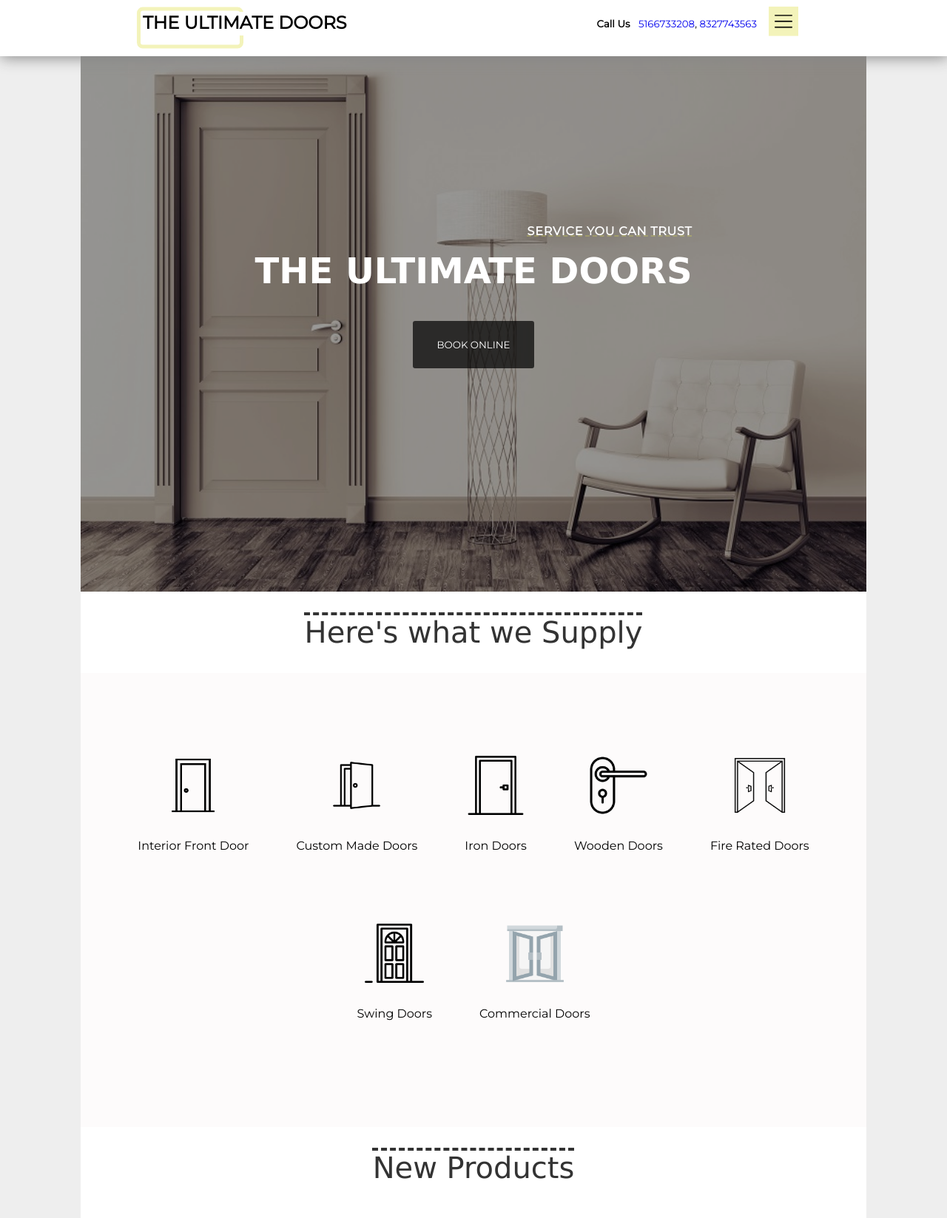
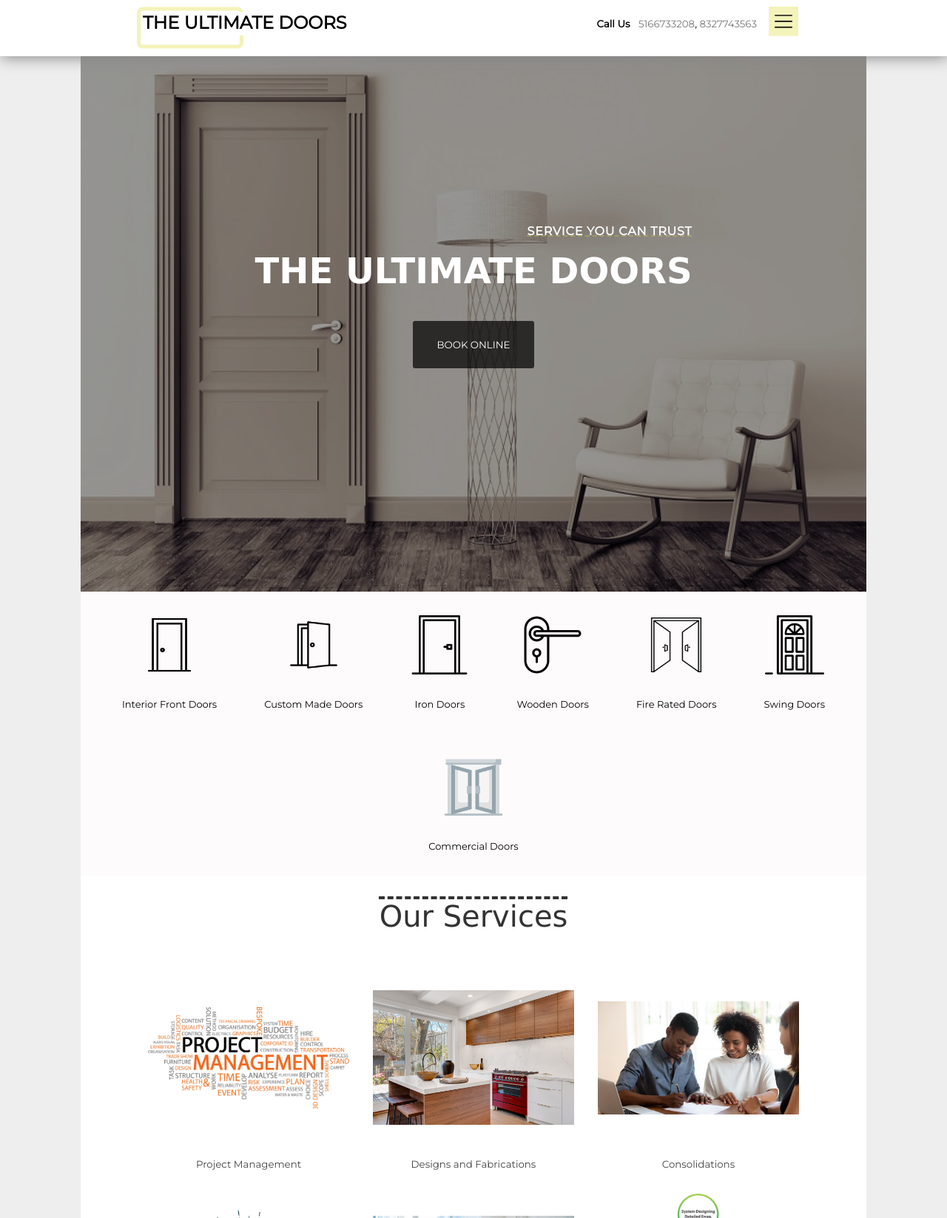
Before and after one commit to Akindele-Ebenezer/the-ultimate-doors, a PHP site: page / in a window 1280 px wide. Shown: the top 1647 px of the page at 74% size. Run offline with PHP 8.4, Linux system fonts and the light colour scheme.

Commit message:
Add files via upload

```diff
--- a/index.html
+++ b/index.html
@@ -45,8 +45,6 @@
             </div>
         </section>
 
-        <section class="sec-1-sub-title">Here's what we Supply</section>
-
         <section class="sec-1-sub">
             <div class="sec-1-sub-inner">
                 <div class="door">
@@ -54,7 +52,7 @@
                         <img src="images/door-1.png">
                     </div>
                     <div>
-                        Interior Front Door
+                        Interior Front Doors
                     </div>
                 </div>
                 <div class="door">
@@ -108,96 +106,68 @@
             </div>
         </section>
 
-        <section class="sec-2-title">New Products</section>
+        <section class="sec-2-title">Our Services</section>
 
         <section class="sec-2">
             <div class="sec-inner">
-                <div class="doors">
-                    <div class="doors-img" style="background-image: url(https://st.hzcdn.com/simgs/pictures/hallways/castlewood-dr-janet-biddick-designs-img~7ba157f50ca3bcb2_3-4843-1-8990050.jpg);">
+                <div class="services">
+                    <div class="services-img" style="background-image: url(images/project-management.jpg);">
                     </div>
                     <div>
                         <small>
-                            <p>ORDER</p> - <p>$55.00 – $70.00</p>
+                            <p>Project Management</p>
                         </small>
                     </div>
-                    <button>SELECT OPTION</button>
                 </div>
 
-                <div class="doors">
-                    <div class="doors-img" style="background-image: url(https://st.hzcdn.com/simgs/pictures/bedrooms/signature-interior-door-gallery-homestory-doors-of-chicago-img~18a147d603a479f0_3-5946-1-29ed5f0.jpg);
+                <div class="services">
+                    <div class="services-img" style="background-image: url(images/designs-and-fabrications.jpg);
                     "></div>
                     <div>
                         <small>
-                            <p>ORDER</p> - <p>$55.00 – $70.00</p>
+                            <p>Designs and Fabrications</p>
                         </small>
                     </div>
-                    <button>SELECT OPTION</button>
                 </div>
 
-                <div class="doors">
-                    <div class="doors-img" style="background-image: url(https://st.hzcdn.com/simgs/pictures/kitchens/interior-doors-schaaf-window-co-inc-img~22c117f00afdcf21_3-3079-1-79da07a.jpg);
+                <div class="services">
+                    <div class="services-img" style="background-image: url(images/consolidations.jpg);
                     "></div>
                     <div>
                         <small>
-                            <p>ORDER</p> - <p>$55.00 – $70.00</p>
+                            <p>Consolidations</p>
                         </small>
                     </div>
-                    <button>SELECT OPTION</button>
                 </div>
 
-                <div class="doors">
-                    <div class="doors-img" style="background-image: url(https://st.hzcdn.com/simgs/pictures/hallways/interior-doors-schaaf-window-co-inc-img~93311eb60e2f632f_3-3893-1-f503e30.jpg);
+                <div class="services">
+                    <div class="services-img" style="background-image: url(images/supplies-and-delivery.jpg);
                     "></div>
                     <div>
                         <small>
-                            <p>ORDER</p> - <p>$55.00 – $70.00</p>
+                            <p>Supplies and Delivery</p>
                         </small>
                     </div>
-                    <button>SELECT OPTION</button>
                 </div>
 
-                <div class="doors">
-                    <div class="doors-img" style="background-image: url(https://st.hzcdn.com/simgs/pictures/living-rooms/transitional-living-room-schaaf-window-co-inc-img~0d812fd50afdcf1c_3-3074-1-bddff53.jpg);
+                <div class="services">
+                    <div class="services-img" style="background-image: url(images/walk-through.jpeg);
                     "></div>
                     <div>
                         <small>
-                            <p>ORDER</p> - <p>$55.00 – $70.00</p>
+                            <p>Walk Through</p>
                         </small>
                     </div>
-                    <button>SELECT OPTION</button>
                 </div>
 
-                <div class="doors">
-                    <div class="doors-img" style="background-image: url(https://st.hzcdn.com/simgs/pictures/bedrooms/signature-interior-door-gallery-homestory-doors-of-chicago-img~7c81e6c903a4787f_3-5955-1-b8708ef.jpg);
+                <div class="services">
+                    <div class="services-img" style="background-image: url(images/turn-key.jpg);
                     "></div>
                     <div>
                         <small>
-                            <p>ORDER</p> - <p>$55.00 – $70.00</p>
+                            <p>Turn Key</p>
                         </small>
                     </div>
-                    <button>SELECT OPTION</button>
-                </div>
-
-                <div class="doors">
-                    <div class="doors-img" style="background-image: url(https://st.hzcdn.com/simgs/pictures/bedrooms/signature-interior-door-gallery-homestory-doors-of-chicago-img~e8d1a2b403a47c7e_3-5944-1-da57d1a.jpg);
-                    "></div>
-                    <div>
-                        <small>
-                            <p>ORDER</p> - <p>$55.00 – $70.00</p>
-                        </small>
-                    </div>
-                    <button>SELECT OPTION</button>
-                </div>
-
-                <div class="doors">
-                    <div class="doors-img" style="background-image: url(https://st.hzcdn.com/simgs/pictures/family-rooms/menlo-park-project-supple-homes-inc-img~c05162010de92258_3-2532-1-8640900.jpg);
-                    "></div>
-                    <div>
-                        <small>
-                            <p>ORDER</p> - <p>$55.00 – $70.00</p>
-                        </small>
-                    </div>
-                    <button>SELECT OPTION</button>
                 </div>
             </div>
         </section>
@@ -240,7 +210,7 @@
             <div class="sec-4-inner">
                 <div>
                     <h2>Interiors That Inspire</h2>
-                    <p>Lorem ipsum dolor sit amet, consectetur adipisicing elit. Saepe iure ut nobis numquam itaque fugiat, explicabo impedit molestiae asperiores rem?</p>
+                    <p>All Front and Entrance doors, Icon Steel or Hard Core Wooden Sliding Doors,  Custom-made to fit. <br><br> Fire Rated Door of all Grades and Specification.. <br> Interior Doors and many more, <br> based in Houston and US.</p>
                     <p>MORE ABOUT US --></p>
                 </div>
             </div>
@@ -317,7 +287,7 @@
                     <h2></h2>
                     <h1>THE ULTIMATE DOORS</h1>
                     <br>
-                    Lorem ipsum dolor sit amet consectetur adipisicing elit. Incidunt soluta saepe quos vero dolore facilis itaque cupiditate harum cumque quas?
+                    <p>All Front and Entrance doors, Icon Steel or Hard Core Wooden Sliding Doors,  Custom-made to fit. <br><br> Fire Rated Door of all Grades and Specification.. <br> Interior Doors and many more, <br> based in Houston and US.</p>
 
                     <br><br>
                     <br><br>
--- a/styles/styles.css
+++ b/styles/styles.css
@@ -8,6 +8,7 @@
 }
 
 a {
+    color: #777;
     text-decoration: none;
 }
 
@@ -65,6 +66,7 @@ nav,
     padding: 1rem;
     position: fixed;
     width: 100%;
+    z-index: 10;
 }
 
 nav div:first-child,
@@ -126,14 +128,14 @@ section.sec-2 {
     padding-bottom: 4rem;
 }
 
-section.sec-2 .doors img, section.sec-2 .doors {
+section.sec-2 .services img, section.sec-2 .services {
     width: 17rem;
 }
 
-section.sec-2 .doors .doors-img {
+section.sec-2 .services .services-img {
     background-position: center;
     background-repeat: no-repeat;
-    background-size: cover;
+    background-size: contain;
     border-radius: .5rem;
     height: 15rem;
     margin-bottom: 1rem;
@@ -147,18 +149,18 @@ section.sec-2 .sec-inner {
     width: 90vw;
 }
 
-section.sec-2 .sec-inner .doors {
+section.sec-2 .sec-inner .services {
     display: flex;
     flex-direction: column;
     margin: 1rem;
 }
 
-section.sec-2 .sec-inner .doors p {
+section.sec-2 .sec-inner .services p {
     color:#444;
     text-decoration:none;
 }
 
-section.sec-2 .sec-inner .doors .doors-text {
+section.sec-2 .sec-inner .services .services-text {
     margin: .5rem;
 }
 
@@ -204,7 +206,6 @@ section.sec-1-sub {
     background: #eee;
     display: flex;
     justify-content: center;
-    padding-block: 5rem;
 }
 
 section.sec-1-sub .sec-1-sub-inner {
@@ -214,7 +215,14 @@ section.sec-1-sub .sec-1-sub-inner {
 }
 
 section.sec-1-sub .sec-1-sub-inner .door {
+    font-size: small;
     margin: 2rem;
+}
+
+section.sec-1-sub .sec-1-sub-inner .door:hover {
+    border: 7px solid #dfdf4d63;
+    padding: 1rem;
+    transition: .5s;
 }
 
 section.sec-1-sub .sec-1-sub-inner .door div {
@@ -224,14 +232,13 @@ section.sec-1-sub .sec-1-sub-inner .door div {
 }
 
 section.sec-1-sub .sec-1-sub-inner .door div:last-child {
-    margin-block: 2rem;
+    margin-top: 2rem;
 }
 
 section.sec-1-sub .sec-1-sub-inner .door div img {
     width: 5rem;
 }
 
-section.sec-2 .sec-inner .doors button,
 section.sec-3 .sec-3-inner button {
     background: #222;
     border: none;
@@ -247,8 +254,7 @@ section.sec-2  small {
     text-align: center;
 }
 
-section.sec-2-title,
-section.sec-1-sub-title {
+section.sec-2-title {
     color: #333;
     font-family: verdana;
     font-size: 2.5rem;
```
Also changed, not shown: images/consolidations.jpg (added), images/designs-and-fabrications.jpg (added), images/project-management.jpg (added), images/supplies-and-delivery.jpg (added), images/turn-key.jpg (added), images/walk-through.jpeg (added).
